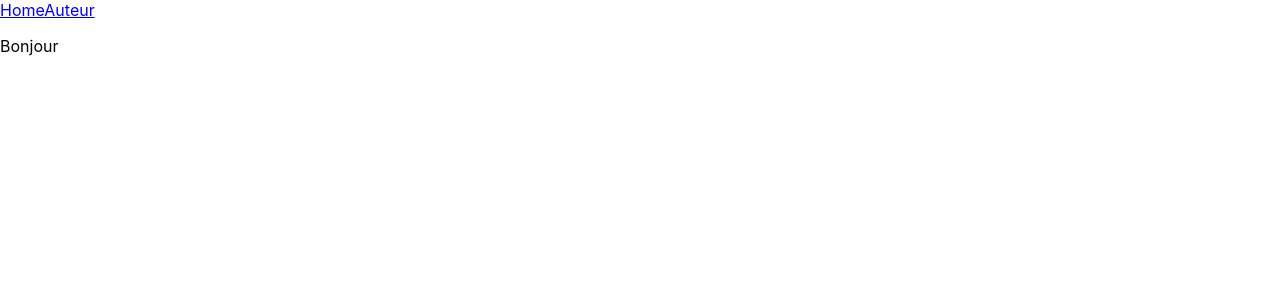
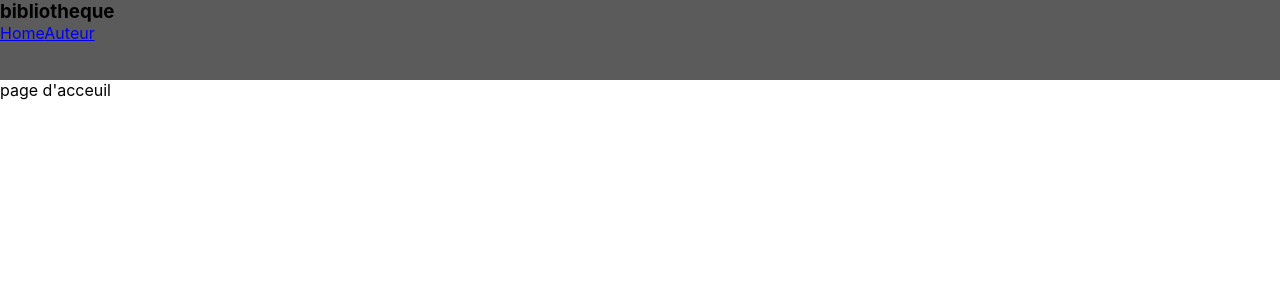
Before and after one commit to Caven15/Labo-Sequelize-nodeJs-React, a React (Create React App) app in the folder 2-bibliotheque_UI/: page / in a window 1280 px wide. Shown: the top 300 px of the page. Built offline with nearby package versions, Linux system fonts and the light colour scheme.

Commit message:
mise a jour auteur UI

```diff
--- a/2-bibliotheque_UI/src/App.css
+++ b/2-bibliotheque_UI/src/App.css
@@ -1,15 +1,28 @@
-body{
+*{
   margin: 0px;
   padding: 0px;
 }
 
 .auteurItem{
   border:  solid black 2px;
-  margin: 10px;
+  border-radius: 10px;
+  margin: 2%;
   display: flex;
-  justify-content: space-between;
+  padding-left: 5%;
+  justify-content: space-around;
+  background-color: rgba(0, 0, 0, 0.395);
+}
+
+.contour{
+  margin-left: 8%;
+  margin-right: 8%;
 }
 
 .conteneur{
-  width: 20%;
+  padding: 5%;
+  width: 24%;
 }
+.header{
+  background-color: rgb(91, 91, 91);
+  height: 10vh;
+}
--- a/2-bibliotheque_UI/src/App.js
+++ b/2-bibliotheque_UI/src/App.js
@@ -17,13 +17,17 @@
     return (
       <BrowserRouter>
         <div>
-          <nav>
+          <nav className='header'>
+          <div>
+          <h3>bibliotheque</h3>
           <Link to="/">Home</Link>
           <Link to="/auteurs">Auteur</Link>
+          </div>
+
           </nav>
           <Routes>
             <Route path="/auteurs" element={<AuteurList />}></Route>
-            <Route path="/" element={<p>Bonjour</p>}></Route>
+            <Route path="/" element={<p>page d'acceuil</p>}></Route>
           </Routes>
         </div>
       </BrowserRouter>
--- a/2-bibliotheque_UI/src/components/appelApi/auteurs/auteurItem.jsx
+++ b/2-bibliotheque_UI/src/components/appelApi/auteurs/auteurItem.jsx
@@ -5,18 +5,15 @@ const AuteurItem = function(props){
     return(
         <div className="auteurItem">
             <div className="conteneur">
-            <span className="auteurItemTexteBegin">nom :{nom}</span>
-
+                <span>nom : {nom}</span>
             </div>
             <div className="conteneur">
-            <span className="auteurItemTexteCenter">prénom : {prenom}</span>
+                <span>prénom : {prenom}</span>
             </div>
             <div className="conteneur">
-
-            <span className="auteurItemTexteEnd">année de naissance : {anneeNaissance.getFullYear()}</span>
+                <span>année : {anneeNaissance.getFullYear()}</span>
             </div>
         </div>
     )
 }
-
 export default AuteurItem
--- a/2-bibliotheque_UI/src/components/appelApi/auteurs/auteursList.jsx
+++ b/2-bibliotheque_UI/src/components/appelApi/auteurs/auteursList.jsx
@@ -25,7 +25,7 @@ const AuteurList = function () {
         //     })
 
     return(
-        <div>
+        <div className='contour'>
             {auteursJSX}
         </div>
     )
```
Also changed, not shown: 2-bibliotheque_UI/src/components/vue/home.jsx (added).
